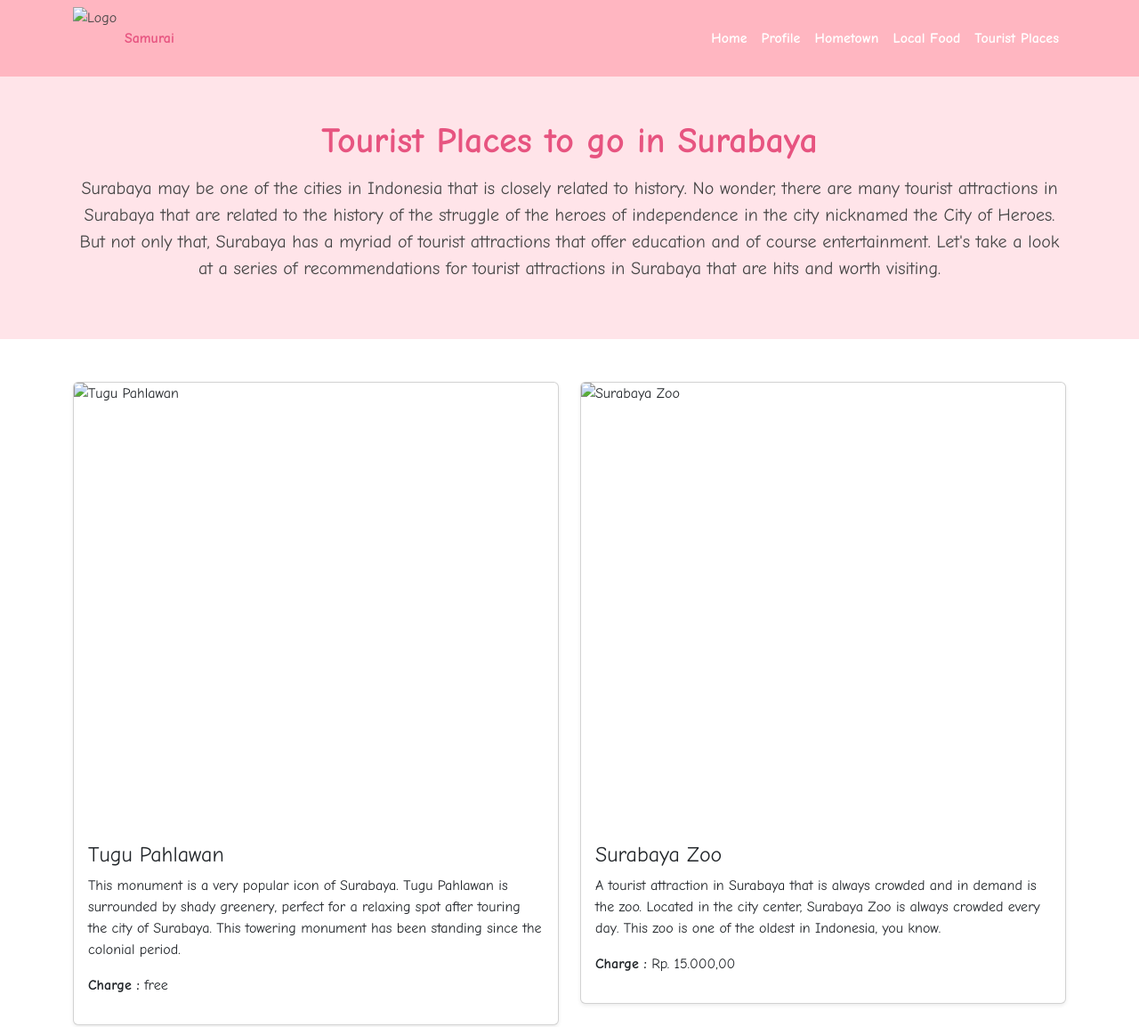
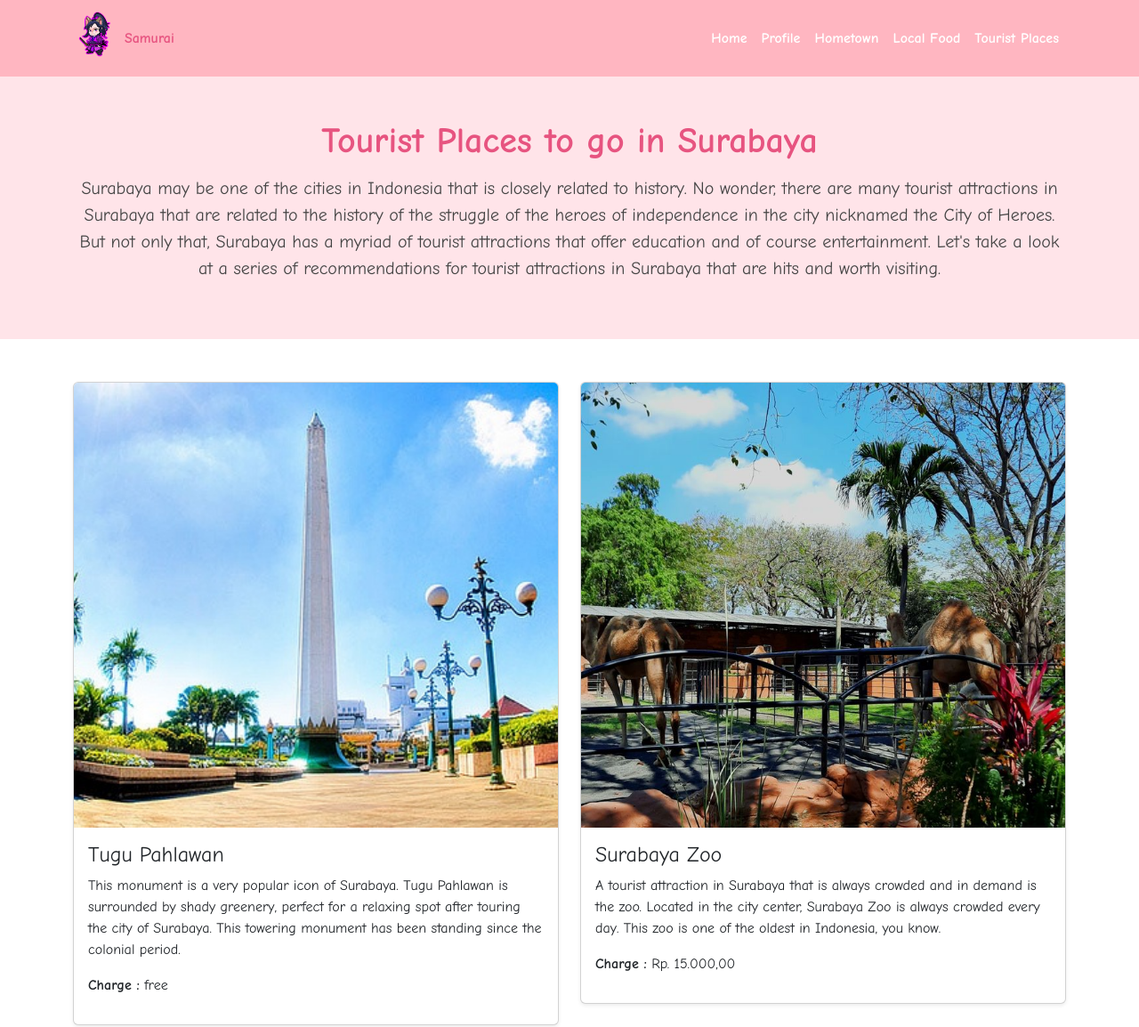
Before and after one commit to awokowkw/Web-Programming, a plain HTML site: page quiz1/tourist.html in a window 1280 px wide. Shown: the top 1154 px of the page at 89% size. Drawn offline with nearby package versions, Linux system fonts and the light colour scheme; the site is published under a folder, as on GitHub Pages, so addresses that start at the root find nothing.

Commit message:
Update tourist.html

```diff
--- a/quiz1/tourist.html
+++ b/quiz1/tourist.html
@@ -12,7 +12,7 @@
     <header>
         <nav class="navbar navbar-expand-lg navbar-light" style="background-color: #ffb6c1;">
         <div class="container">
-            <img src="/img/IMG_1011.PNG" alt="Logo" width="50" height="70" class="me-2">
+            <img src="img/IMG_1011.PNG" alt="Logo" width="50" height="70" class="me-2">
             <span class="fw-bold text-pink">Samurai</span>
 
             <button class="navbar-toggler" type="button" data-bs-toggle="collapse" data-bs-target="#navbarNav">
@@ -51,7 +51,7 @@
 
                 <div class="col-md-6">
                     <div class="card shadow-sm">
-                    <img src="/img/Tugu Pahlawan.jpg" alt="Tugu Pahlawan" class="card-img-top" >
+                    <img src="img/Tugu Pahlawan.jpg" alt="Tugu Pahlawan" class="card-img-top" >
                     <div class="card-body">
                         <h2 class="card-title h4">Tugu Pahlawan</h2>
                         <p class="card-text">
@@ -66,7 +66,7 @@
 
                 <div class="col-md-6">
                     <div class="card shadow-sm">
-                    <img src="/img/Sby Zoo.jpg" alt="Surabaya Zoo" class="card-img-top" >
+                    <img src="img/Sby Zoo.jpg" alt="Surabaya Zoo" class="card-img-top" >
                     <div class="card-body">
                         <h2 class="card-title h4">Surabaya Zoo</h2>
                         <p class="card-text">
```
